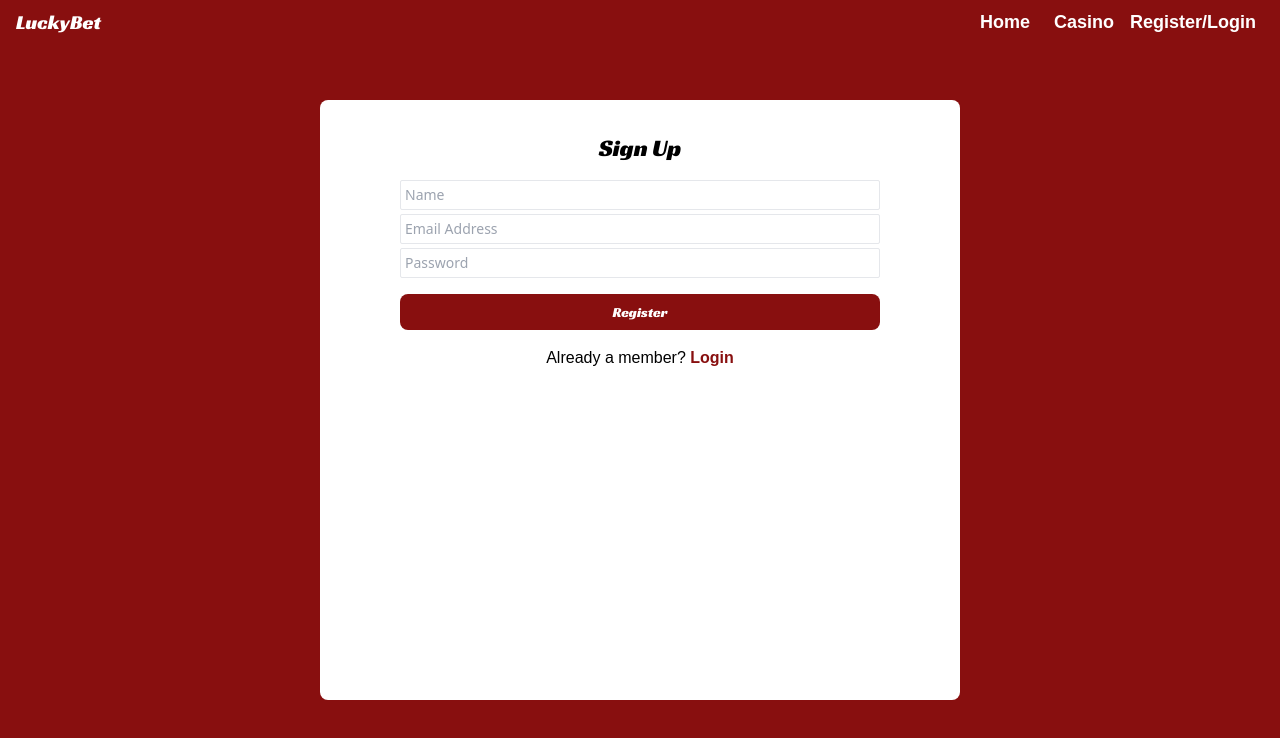
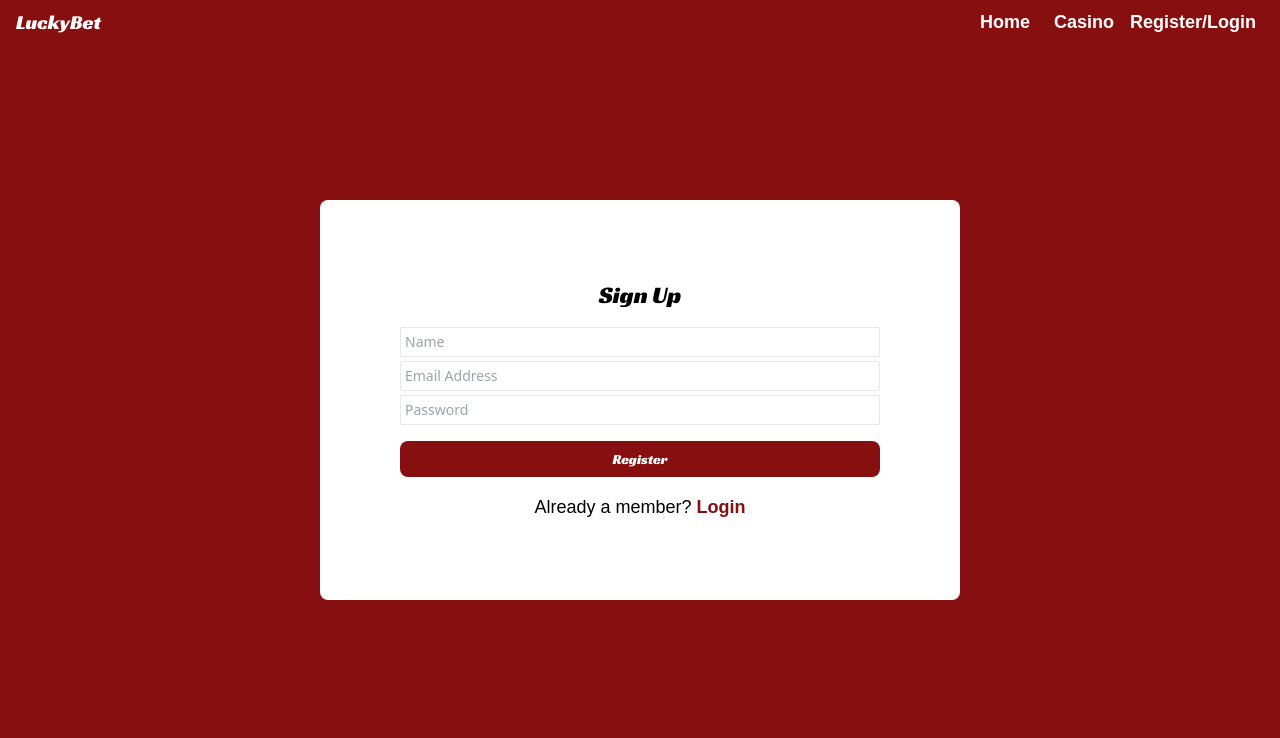
Before and after one commit to tom318267/luckybet, a React (Create React App) app: page /register in a window 1280 px wide. Shown: the top 738 px of the page. Built offline with nearby package versions, Linux system fonts and the light colour scheme; a web font is replaced by a local one.

Commit message:
adjust signup form

```diff
--- a/src/components/Homepage.js
+++ b/src/components/Homepage.js
@@ -1,4 +1,5 @@
 import React from "react";
+import { Link } from "react-router-dom";
 import luckybet from "../assets/luckybet.svg";
 import CasinoSection from "./CasinoSection";
 
@@ -12,9 +13,12 @@ const Homepage = () => {
           alt="luckybet"
         />
         <div className="relative bottom-10 sm:bottom-20 font-race">
-          <button className="py-2 px-6 md:px-8 hvr-grow bg-red mr-2 sm:mr-4 rounded-full text-lg text-white">
-            Sign Up
-          </button>
+          <Link to="/register">
+            <button className="py-2 px-6 md:px-8 hvr-grow bg-red mr-2 sm:mr-4 rounded-full text-lg text-white">
+              Sign Up
+            </button>
+          </Link>
+
           <button className="py-2 px-8 md:px-10 hvr-grow bg-red rounded-full sm:text-lg text-white text-lg">
             Login
           </button>
--- a/src/components/SignUp.js
+++ b/src/components/SignUp.js
@@ -3,8 +3,8 @@ import React from "react";
 const SignUp = () => {
   return (
     <div className="w-screen h-screen flex justify-center items-center bg-red">
-      <div className="w-3/4 sm:w-1/2 h-3/4 rounded-lg bg-white text-center">
-        <h2 className="mt-8 font-race text-lg md:text-xl lg:text-2xl mb-4">
+      <div className="w-3/4 sm:w-1/2 h-1/2 flex flex-col justify-center rounded-lg bg-white text-center">
+        <h2 className="font-race text-lg md:text-xl lg:text-2xl mb-4">
           Sign Up
         </h2>
         <form>
@@ -27,7 +27,7 @@ const SignUp = () => {
             <button className="py-2 px-2 mb-4 bg-red rounded-lg text-white font-race text-sm">
               Register
             </button>
-            <p className="font-electro">
+            <p className="font-electro sm:text-sm md:text-lg">
               Already a member? <strong className="text-red">Login</strong>
             </p>
           </div>
```
